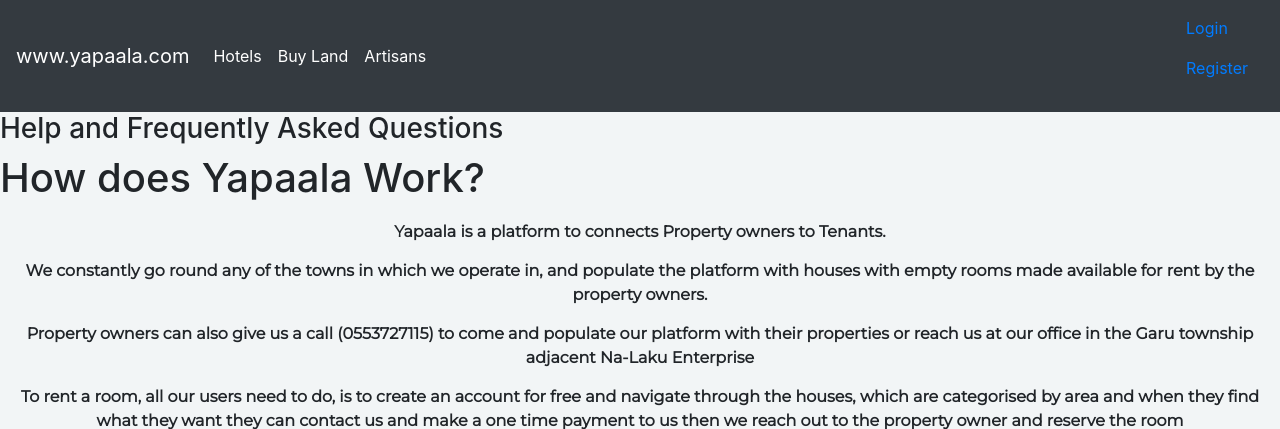
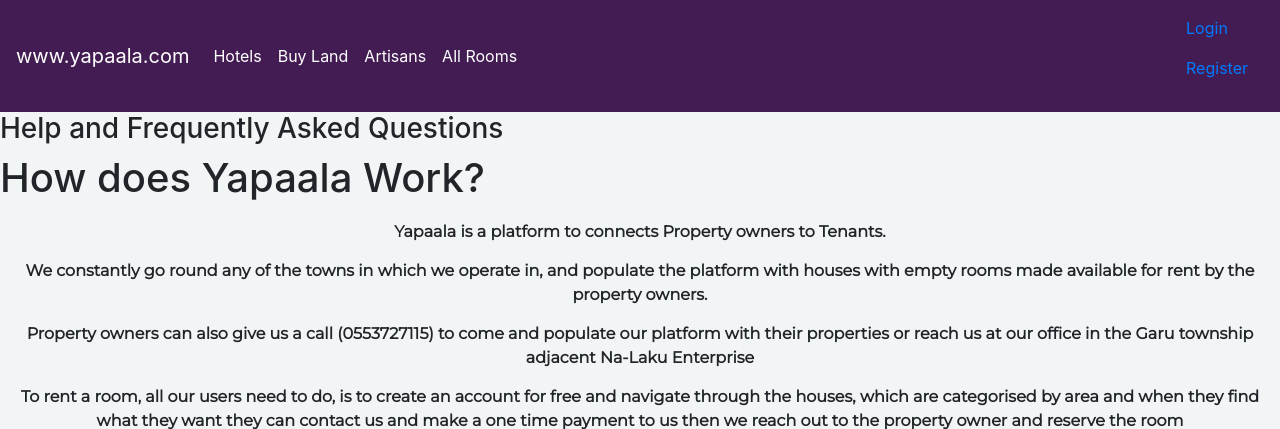
Before and after one commit to rasheedmhd/yapaala, a Django app: page /lands/help-and-FAQs in a window 1280 px wide. Shown: the top 429 px of the page. Run offline with Django 3.2, Linux system fonts and the light colour scheme; some libraries are stand-ins or nearby versions.

Commit message:
Header Color Changed, Price Added to Land

```diff
--- a/blog/models.py
+++ b/blog/models.py
@@ -13,6 +13,7 @@
 
 class Land(models.Model):
     title = models.CharField(max_length=120)
+    price = models.CharField(max_length=12, default=None, null=True, blank=True)
     body  = models.TextField()
     more_infor = models.TextField()
     seller = models.CharField(max_length=50)
@@ -25,5 +26,8 @@
     class Meta:
         ordering = ('-publish',)
 
+    def amount(self):
+        return "GH₵ "+ str(self.price)
+
     def get_absolute_url(self):
         return reverse('lands:lands', args = [self.slug])
--- a/static/css/base/headers.css
+++ b/static/css/base/headers.css
@@ -9,7 +9,9 @@
 	border-radius: 0px;
 
 }
-
+.bg-dark {
+    background-color: #431C53 !important;
+}
 .navbar-default {
     background-color: #6f0b69;
     border: none;
--- a/static/css/blog/land.css
+++ b/static/css/blog/land.css
@@ -81,7 +81,6 @@
   margin: 0px;
   padding: 0px;
   border-radius: 5px;
-
 }
 
 .land_caption h2, p{
@@ -98,7 +97,9 @@
   padding: 10px;
 }
 
-
+.land_details {
+  padding: 10px;
+}
 
 
 /*Media Queries*/
--- a/templates/base.html
+++ b/templates/base.html
@@ -50,13 +50,16 @@
         <a class="navbar-brand" href="{% url 'home:home' %}"> www.yapaala.com </a>
         <ul class="navbar-nav mr-auto mt-2 mt-lg-0">
           <li class="nav-item active">
-            <a class="nav-link" href="{% url 'hotels:hotel' %}">Hotels</a>
+            <a class="nav-link" href="{% url 'hotels:hotel' %}"> Hotels </a>
           </li>
           <li class="nav-item active">
             <a class="nav-link" href="{% url 'lands:lands' %}"> Buy Land </a>
           </li>
           <li class="nav-item active">
             <a class="nav-link" href="{% url 'artisans:artisans' %}"> Artisans </a>
+          </li>
+          <li class="nav-item active">
+            <a class="nav-link" href="{% url 'home:all' %}"> All Rooms </a>
           </li>
         </ul>
 
```
Also changed, not shown: templates/blog/lands.html (+6 -6 lines), blog/migrations/0011_land_price.py (added).
